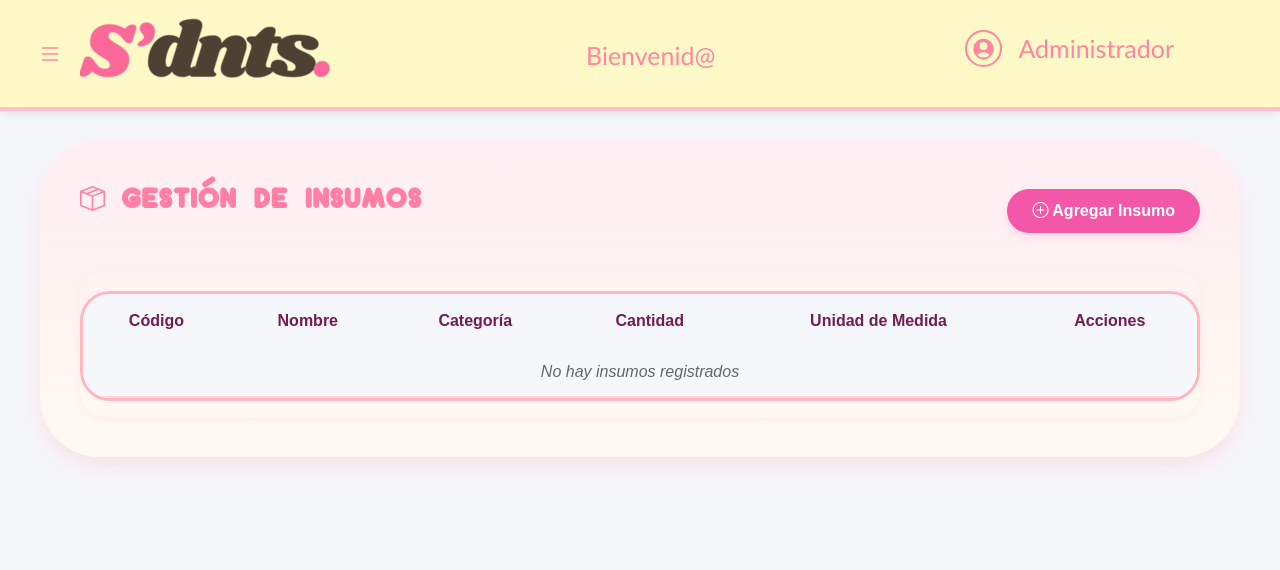
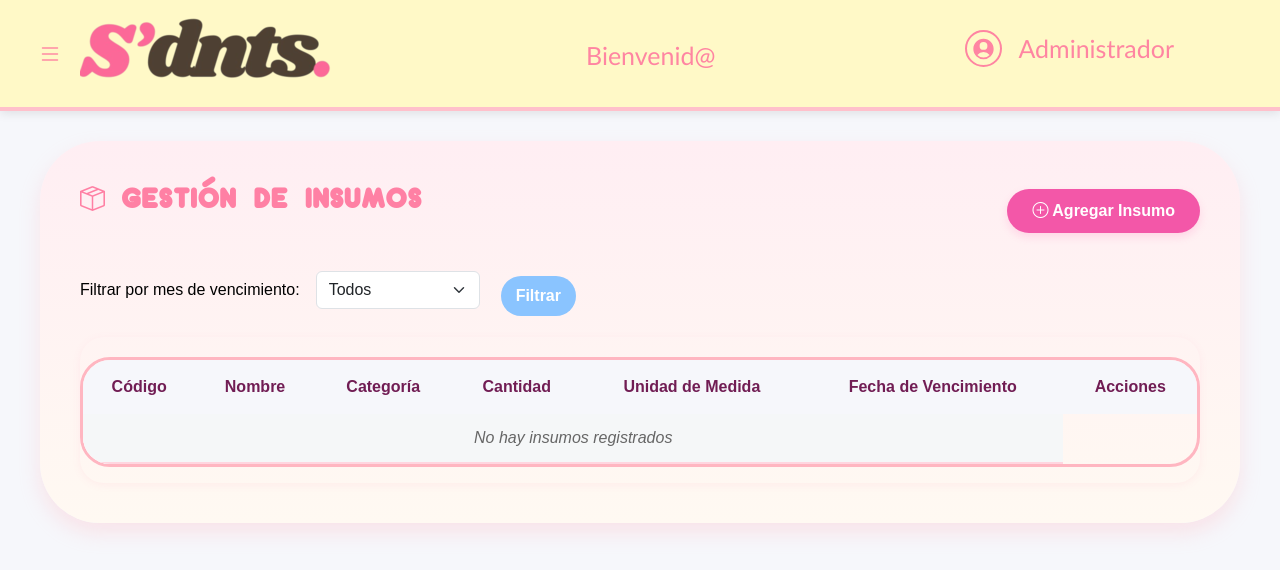
Before and after one commit to estefa009/KAEF_PYTH, a Django app: page /insumos_admin/ in a window 1280 px wide. Shown: the top 570 px of the page. Run offline with Django 5.2, Linux system fonts and the light colour scheme; the visitor is signed in with stand-in values (Sample User, id 1); data comes from the database, SQL or seed files in the repository; data that the repository does not hold is empty.

Commit message:
alerta vencimiento de insumo

```diff
--- a/sdnts/forms.py
+++ b/sdnts/forms.py
@@ -330,14 +330,14 @@ from .models import Insumo
 class InsumoForm(forms.ModelForm):
     class Meta:
         model = Insumo
-        fields = ['cod_categoria', 'nomb_insumo', 'cnt_insumo', 'unidad_medida']
+        fields = ['cod_categoria', 'nomb_insumo', 'cnt_insumo', 'unidad_medida','fecha_vencimiento']
         widgets = {
             'cod_categoria': forms.Select(attrs={'class': 'form-control'}),
             'nomb_insumo': forms.TextInput(attrs={'class': 'form-control', 'placeholder': 'Nombre del insumo'}),
             'cnt_insumo': forms.NumberInput(attrs={'class': 'form-control', 'placeholder': 'Cantidad'}),
             'unidad_medida': forms.TextInput(attrs={'class': 'form-control', 'placeholder': 'Unidad de medida'}),
+            'fecha_vencimiento': forms.DateInput(attrs={'type': 'date', 'class': 'form-control'}),
         }
-
 from django import forms
 from .models import Salida
 
--- a/sdnts/models.py
+++ b/sdnts/models.py
@@ -177,6 +177,8 @@ class Insumo(models.Model):
     nomb_insumo = models.CharField('nombre', max_length=50)
     cnt_insumo = models.IntegerField('cantidad', default=0)
     unidad_medida = models.CharField('unidad de medida', max_length=10)
+    fecha_vencimiento = models.DateField('fecha de vencimiento', default=timezone.now)
+
 
     class Meta:
         verbose_name = 'Insumo'
--- a/sdnts/templates/admin/cargarDatos.html
+++ b/sdnts/templates/admin/cargarDatos.html
@@ -58,7 +58,7 @@
             <label for="archivo_insumos">Seleccionar archivo CSV para el cargue de INSUMOS</label>
             <input type="file" class="form-control" id="archivo_insumos" name="archivo_insumos" required accept=".csv">
             <small class="form-text text-muted">
-                El archivo CSV debe tener el formato: nomb_insumo,cnt_insumo,unidad_medida,cod_categoria
+                El archivo CSV debe tener el formato: cod_insumo,nomb_insumo,cnt_insumo,unidad_medida,cod_categoria_id,fecha_vencimiento
             </small>
         </div>
         <button type="submit" class="btn btn-primary mt-3">Cargar Datos</button>
--- a/sdnts/templates/admin/insumos/agregar_insumo.html
+++ b/sdnts/templates/admin/insumos/agregar_insumo.html
@@ -122,6 +122,10 @@
       <label for="unidad_medida" class="form-label">Unidad de Medida</label>
       {{ form.unidad_medida }}
     </div>
+      <div class="mb-3">
+      <label for="unidad_medida" class="form-label">Fecha de Vencimiento</label>
+      {{ form.fecha_vencimiento }}
+    </div>
     <div class="d-flex justify-content-between">
       <a href="{% url 'insumos_admin' %}" class="btn btn-secondary"><i class="bi bi-x-circle"></i> Cancelar</a>
       <button type="submit" class="btn btn-success"><i class="bi bi-check-circle"></i> Guardar</button>
--- a/sdnts/templates/admin/insumos/insumos_admin.html
+++ b/sdnts/templates/admin/insumos/insumos_admin.html
@@ -213,6 +213,26 @@
         </a>
     </div>
 
+    <!-- Filtro por mes de vencimiento -->
+    <form method="get" class="row g-3 mb-3">
+        <div class="col-auto">
+            <label for="mes_vencimiento" class="col-form-label">Filtrar por mes de vencimiento:</label>
+        </div>
+        <div class="col-auto">
+            <select name="mes" id="mes_vencimiento" class="form-select">
+    <option value="">Todos</option>
+    {% for mes_num, mes_nombre in meses_lista %}
+        <option value="{{ mes_num }}" {% if mes_num == request.GET.mes %}selected{% endif %}>
+            {{ mes_num }} - {{ mes_nombre }}
+        </option>
+    {% endfor %}
+</select>
+        </div>
+        <div class="col-auto">
+            <button type="submit" class="btn btn-primary">Filtrar</button>
+        </div>
+    </form>
+
     <!-- Tabla de insumos con scroll -->
     <div class="table-responsive tabla-scroll">
         <table class="table">
@@ -223,6 +243,7 @@
                     <th>Categoría</th>
                     <th>Cantidad</th>
                     <th>Unidad de Medida</th>
+                    <th>Fecha de Vencimiento</th>
                     <th>Acciones</th>
                 </tr>
             </thead>
@@ -236,6 +257,7 @@
     <td>{{ insumo.cod_categoria.nom_categoria }}</td>
     <td>{{ insumo.cnt_insumo }}</td>
     <td>{{ insumo.unidad_medida }}</td>
+    <td>{{ insumo.fecha_vencimiento }}</td>
     <td class="actions-cell">
         <a href="{% url 'editar_insumo' insumo.cod_insumo %}" class="btn btn-primary" title="Editar">
             <i class="bi bi-pencil-fill"></i> Editar
@@ -249,6 +271,7 @@
     </td>
 </tr>
 {% endfor %}
+
                 {% else %}
                     <tr>
                         <td colspan="6" class="no-data">No hay insumos registrados</td>
--- a/sdnts/views.py
+++ b/sdnts/views.py
@@ -899,9 +899,29 @@ def dashboard_admin(request):
     # Agrega esto para obtener las nuevas ventas (por ejemplo, ventas pendientes)
     nuevas_ventas = Venta.objects.filter(estado='PENDIENTE').order_by('-fecha_hora')[:5]
 
+    # Alerta por insumos próximos a vencer
+    hoy_date = timezone.now().date()
+    dias_alerta = 7
+    insumos_por_vencer = Insumo.objects.filter(fecha_vencimiento__lte=hoy_date + timedelta(days=dias_alerta))
+
+    # Enviar correo si hay insumos por vencer (solo una vez por sesión)
+    if insumos_por_vencer.exists() and not request.session.get('correo_insumos_vencer_enviado'):
+        lista = "\n".join([f"- {i.nomb_insumo} (vence el {i.fecha_vencimiento})" for i in insumos_por_vencer])
+        try:
+            send_mail(
+                '⚠ Alerta de Insumos por Vencer - KAEF',
+                f'Los siguientes insumos están por vencer en los próximos {dias_alerta} días:\n\n{lista}',
+                settings.DEFAULT_FROM_EMAIL,  # Usa el correo configurado en settings.py
+                ['tucorreo@ejemplo.com'],     # Cambia esto por tu correo real
+                fail_silently=False           # Para ver errores si los hay
+            )
+            request.session['correo_insumos_vencer_enviado'] = True
+        except Exception as e:
+            messages.warning(request, f'No se pudo enviar el correo de alerta: {e}')
+
     return render(request, 'admin/dashboard_admin.html', {
         'nuevas_ventas': nuevas_ventas,
-        # ...otros contextos...
+        'insumos_por_vencer': insumos_por_vencer,
         'total_usuarios': total_usuarios,
         'total_clientes': total_clientes,
         'total_domis': total_domis,
@@ -912,7 +932,6 @@ def dashboard_admin(request):
         'ventas_mensuales': ventas_mensuales_data,
         'ventas_por_producto': ventas_por_producto_data,
         'clientes_top': clientes_top_data,
-        # ...agrega aquí cualquier otro contexto necesario...
     })
 
 
@@ -1678,26 +1697,38 @@ def cargar_insumos(request):
             insumos_cargados = 0
             insumos_fallidos = []
             for fila in reader:
+                # Ajusta los nombres de las columnas según tu CSV
+                nomb_insumo = fila.get('nomb_insumo')
+                cnt_insumo = fila.get('cnt_insumo')
+                unidad_medida = fila.get('unidad_medida')
+                cod_categoria_id = fila.get('cod_categoria') or fila.get('cod_categoria_id')
+                fecha_vencimiento = fila.get('fecha_vencimiento')
+
                 categoria = None
-                cod_categoria = fila.get('cod_categoria')
-                if cod_categoria:
+                if cod_categoria_id:
                     try:
-                        categoria = CategoriaInsumo.objects.get(pk=cod_categoria)
+                        categoria = CategoriaInsumo.objects.get(pk=cod_categoria_id)
                     except CategoriaInsumo.DoesNotExist:
                         categoria = None
-                if categoria:
-                    Insumo.objects.create(
-                        nomb_insumo=fila.get('nomb_insumo', ''),
-                        cnt_insumo=fila.get('cnt_insumo', 0),
-                        unidad_medida=fila.get('unidad_medida', ''),
-                        cod_categoria=categoria
-                    )
-                    insumos_cargados += 1
+
+                if categoria and nomb_insumo and cnt_insumo and unidad_medida and fecha_vencimiento:
+                    try:
+                        Insumo.objects.create(
+                            nomb_insumo=nomb_insumo,
+                            cnt_insumo=int(cnt_insumo),
+                            unidad_medida=unidad_medida,
+                            cod_categoria=categoria,
+                            fecha_vencimiento=fecha_vencimiento
+                        )
+                        insumos_cargados += 1
+                    except Exception as e:
+                        insumos_fallidos.append(f"{nomb_insumo} (error: {e})")
                 else:
-                    insumos_fallidos.append(fila.get('nomb_insumo', ''))
+                    insumos_fallidos.append(nomb_insumo or 'Sin nombre')
+
             msg = f'Insumos cargados exitosamente: {insumos_cargados}.'
             if insumos_fallidos:
-                msg += f' No se cargaron estos insumos por categoría inexistente: {", ".join(insumos_fallidos)}.'
+                msg += f' No se cargaron estos insumos: {", ".join(insumos_fallidos)}.'
                 messages.warning(request, msg)
             else:
                 messages.success(request, msg)
@@ -1787,12 +1818,32 @@ def cargarDatos(request):
 from django.shortcuts import render, redirect, get_object_or_404
 from .models import Insumo
 from .forms import InsumoForm  # Asegúrate de tener este formulario creado
+from django.db.models import Q
+from django.utils import timezone
+
 @login_required
 def insumos_admin(request):
     """Vista para gestionar insumos"""
     from .models import Insumo
     insumos = Insumo.objects.select_related('cod_categoria').all()
-    return render(request, 'admin/insumos/insumos_admin.html', {'insumos': insumos})
+
+    mes_filtro = request.GET.get("mes")
+    if mes_filtro:
+        insumos = insumos.filter(
+            fecha_vencimiento__month=int(mes_filtro)
+        )
+
+    meses_lista = [
+        ("01", "Enero"), ("02", "Febrero"), ("03", "Marzo"), ("04", "Abril"),
+        ("05", "Mayo"), ("06", "Junio"), ("07", "Julio"), ("08", "Agosto"),
+        ("09", "Septiembre"), ("10", "Octubre"), ("11", "Noviembre"), ("12", "Diciembre")
+    ]
+
+    return render(request, 'admin/insumos/insumos_admin.html', {
+        'insumos': insumos,
+        'meses_lista': meses_lista,
+    })
+
 
 # Agregar insumo
 def agregar_insumo(request):
@@ -1822,7 +1873,11 @@ def eliminar_insumo(request, cod_insumo):
     insumo = get_object_or_404(Insumo, cod_insumo=cod_insumo)
     if request.method == 'POST':
         insumo.delete()
+        # Si es AJAX/fetch, responde con JSON
+        if request.headers.get('x-requested-with') == 'XMLHttpRequest' or request.META.get('HTTP_ACCEPT') == 'application/json':
+            return JsonResponse({'success': True})
         return redirect('insumos_admin')
+    # Si GET, muestra confirmación (opcional)
     return render(request, 'admin/insumos/eliminar_insumo.html', {'insumo': insumo})
 
 
@@ -1845,6 +1900,7 @@ def domiciliarios_admin(request):
 def actualizar_usuario(request):
     if request.method == 'POST':
         cod_usuario = request.POST.get('codUsuario')
+
         nombre = request.POST.get('nomUsua')
         apellido = request.POST.get('apellUsua')
         email = request.POST.get('emailUsua')
@@ -1925,6 +1981,9 @@ def ver_receta_producto(request, cod_producto):
     producto = get_object_or_404(Producto, cod_producto=cod_producto)
     receta = RecetaProducto.objects.filter(cod_producto=producto)
     return render(request, 'admin/productos/ver_receta.html', {'producto': producto, 'receta': receta})
+
+
+
 
 
 INSUMOS_BASICOS = [
```
Also changed, not shown: sdnts/templates/admin/dashboard_admin.html (+8 -0 lines), sdnts/migrations/0003_insumo_fecha_vencimiento.py (added). Lines whose indentation alone changed are shown as unchanged.
